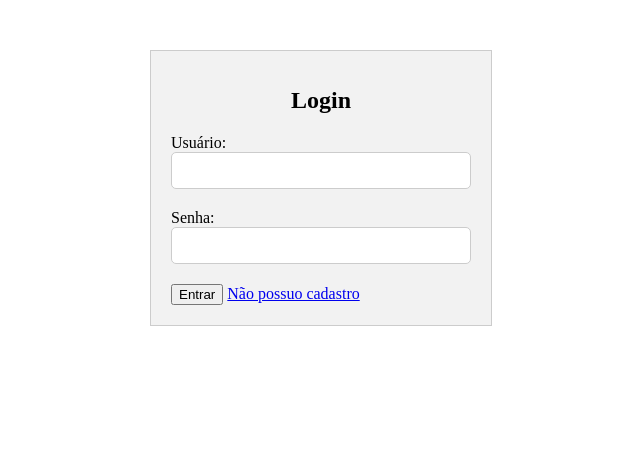
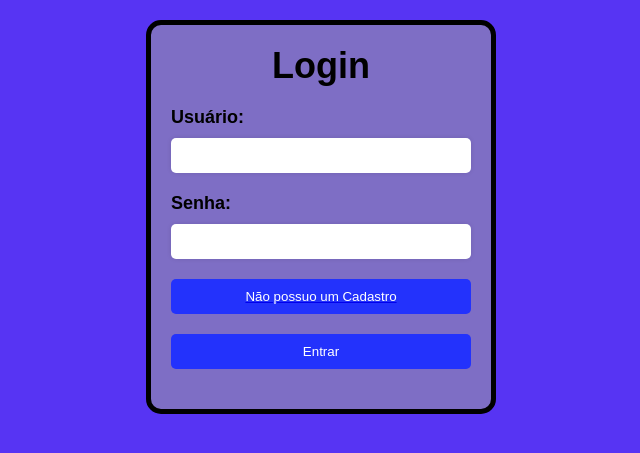
Before and after one commit to Klayvert2003/PI_3Semestre_2023, a Django app: page /login in a window 1280 px wide. Shown: the top 453 px of the page, without its empty margins (319-959 px from the left). Run offline with Django 4.2, Linux system fonts and the light colour scheme.

Commit message:
Adicionando estilização no css

```diff
--- a/PI_3Semestre_2023/core/static/css/style.css
+++ b/PI_3Semestre_2023/core/static/css/style.css
@@ -1,10 +1,12 @@
 /* Estilos para o formulário de login */
 form {
-    background-color: #f2f2f2;
-    border: 1px solid #ccc;
+    background-color: #7e6ec5;
+    border: 5px solid #000000;
     margin: 50px auto;
     padding: 20px;
     width: 300px;
+    margin-top: 20px;
+    border-radius: 15px;
   }
 
   h1 {
@@ -17,10 +19,62 @@ form {
   .form-input {
     background-color: #fff;
     border: 1px solid #ccc;
-    border-radius: 5px;
+    border-radius: 15px;
     box-sizing: border-box;
     display: block;
     margin-bottom: 20px;
     padding: 10px;
     width: 100%;
   }
+
+  body {
+    font-family: Arial, sans-serif;
+    background-color: #5734f3;
+    margin: 0;
+    padding: 0;
+  }
+
+  h1 {
+    font-size: 36px;
+    color: #000000;
+    margin-top: 0;
+  }
+
+  label {
+    display: block;
+    font-size: 18px;
+    font-weight: bold;
+    margin-bottom: 10px;
+  }
+
+  input[type="text"], input[type="email"], input[type="password"] {
+    display: block;
+    width: 100%;
+    padding: 10px;
+    border: none;
+    border-radius: 5px;
+    margin-bottom: 20px;
+    box-shadow: 0 0 5px rgba(0,0,0,0.1);
+  }
+
+  button {
+    display: block;
+    background-color: #2332fc;
+    color: #ffffff;
+    padding: 10px;
+    border: none;
+    border-radius: 5px;
+    cursor: pointer;
+    align-self: center;
+  }
+
+
+  button.form-input {
+    display: block;
+    background-color: #2332fc;
+    color: #ffffff;
+    padding: 10px;
+    border: none;
+    border-radius: 5px;
+    cursor: pointer;
+}
--- a/PI_3Semestre_2023/core/templates/cep.html
+++ b/PI_3Semestre_2023/core/templates/cep.html
@@ -12,6 +12,7 @@
         <input id="cep" name="cep" class="form-input">
         <button type="submit" onclick="buscar_endereco()" class="submit-button">Buscar Endereço</button>
       </div>
+      <br>
       <div>
         <label>Rua:</label>
         <input id="rua" class="form-input">
@@ -24,7 +25,7 @@
         <label>Cidade:</label>
         <input id="cidade" class="form-input">
       </div>
-      <a href="cadastro"><label>Next</label></a>
+      <a href="cadastro"><button type="button" class="form-input">Se Cadastre</button></a>
     </form>
   </body>
 </html>
--- a/PI_3Semestre_2023/core/templates/login.html
+++ b/PI_3Semestre_2023/core/templates/login.html
@@ -15,8 +15,8 @@
         <label for="password">Senha:</label>
         <input type="password" id="password" name="password" class="form-input">
       </div>
-      <button type="submit" class="submit-button">Entrar</button>
-      <a href="cep"><label>Não possuo cadastro</label></a>
+      <a href="cadastro"><button type="button" class="form-input">Não possuo um Cadastro</button></a>
+      <button type="submit" class="form-input">Entrar</button>
     </form>
   </body>
 </html>
```
Also changed, not shown: PI_3Semestre_2023/PI_3Semestre_2023/settings.py (+2 -7 lines).
